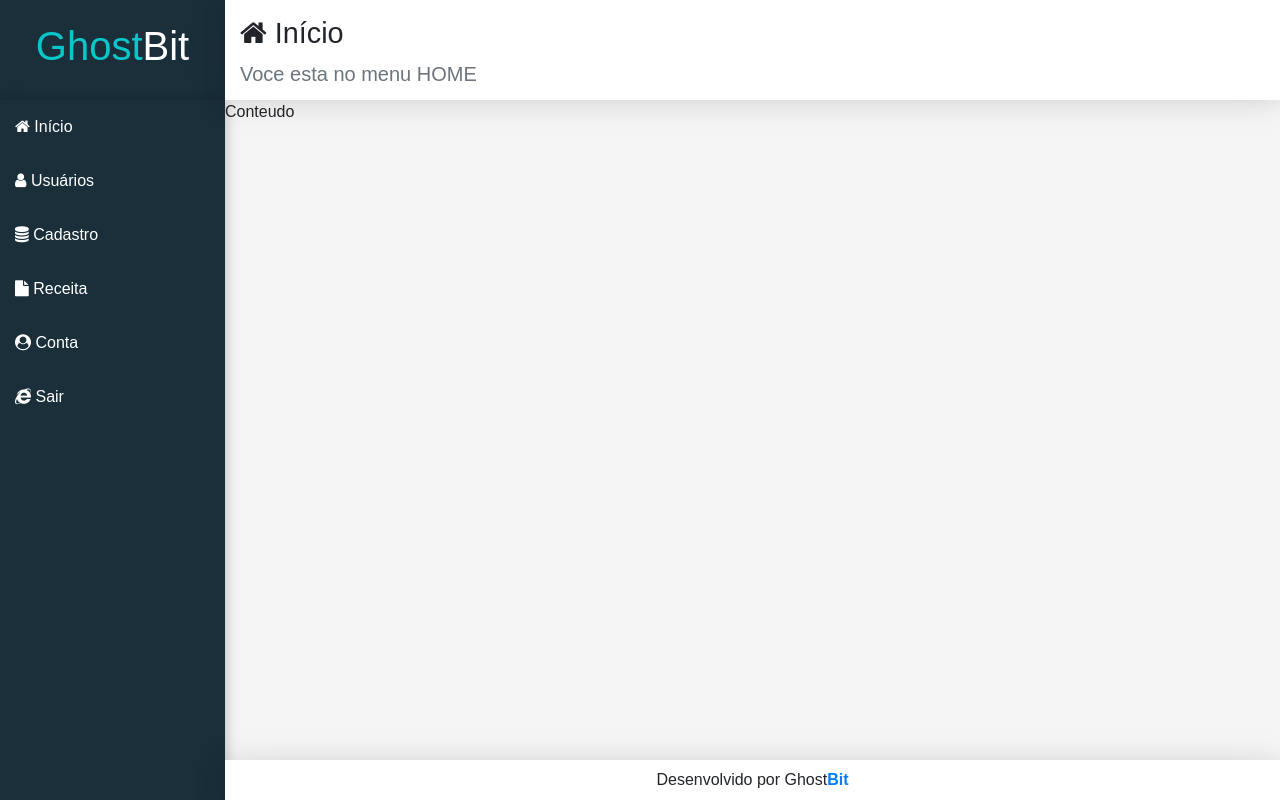
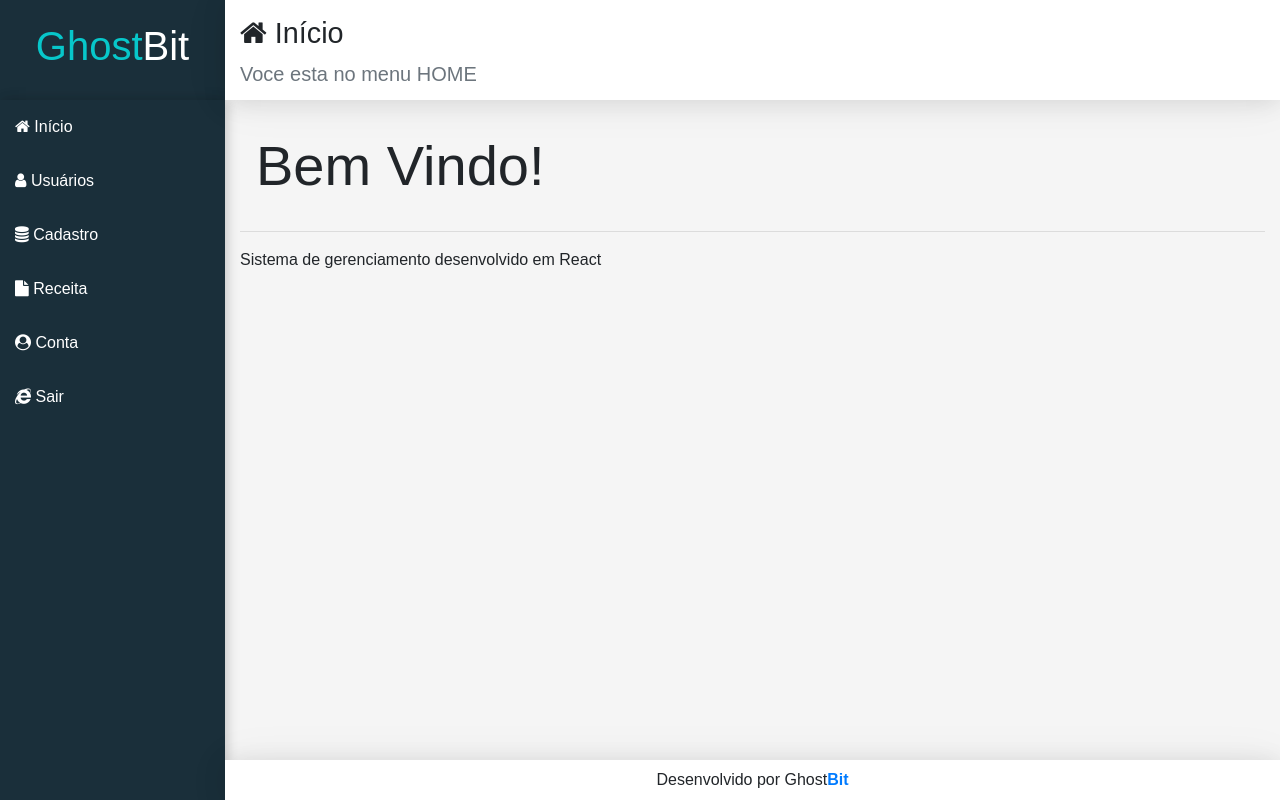
Before and after one commit to jonatasvnascimento/CRUD-React, a React (Create React App) app in the folder frontend/: page / in a window 1280 px wide. Built offline with nearby package versions, Linux system fonts and the light colour scheme.

Commit message:
main component

```diff
--- a/frontend/src/App.js
+++ b/frontend/src/App.js
@@ -14,6 +14,8 @@ export default props =>
         <Logo />
         <Nav />
         <Main icon="home" title="Início"
-            subtitle="Voce esta no menu HOME"/>
+            subtitle="Voce esta no menu HOME">
+            <div className="display-4">Bem Vindo!</div>
+        </Main>
         <Footer />
     </div>
--- a/frontend/src/components/template/Main.css
+++ b/frontend/src/components/template/Main.css
@@ -0,0 +1,4 @@
+main > div {
+    background-color: #FFF;
+    box-shadow: 0px 0px 15px #0004;
+}
--- a/frontend/src/components/template/Main.jsx
+++ b/frontend/src/components/template/Main.jsx
@@ -1,4 +1,4 @@
-import './Main.css'
+// import './Main.css'
 import React from 'react'
 import Header from './Header'
 
@@ -6,6 +6,12 @@ export default props =>
     <React.Fragment>
         <Header {...props}/>
         <main className="content">
-            Conteudo
+            <main className="content container-fluid">
+                <div className="p-3 mt-3">
+                    {props.children}
+                </div>
+                <hr/>
+                <p className="mb-0">Sistema de gerenciamento desenvolvido em React</p>
+            </main>
         </main>
     </React.Fragment>
```
Also changed, not shown: 2 other files (tests, documents, lock files or other folders).
